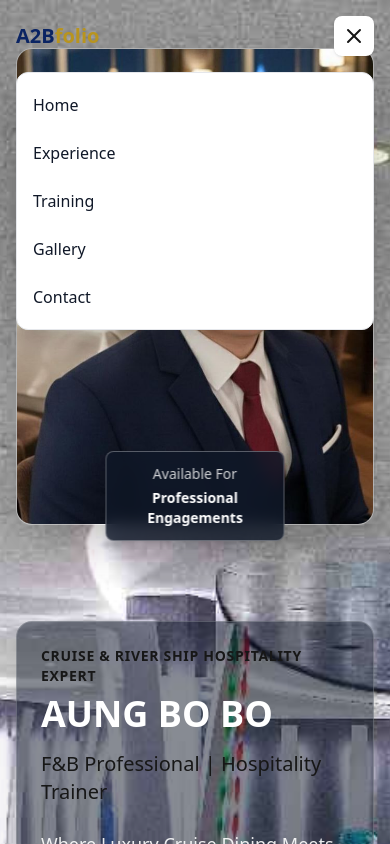
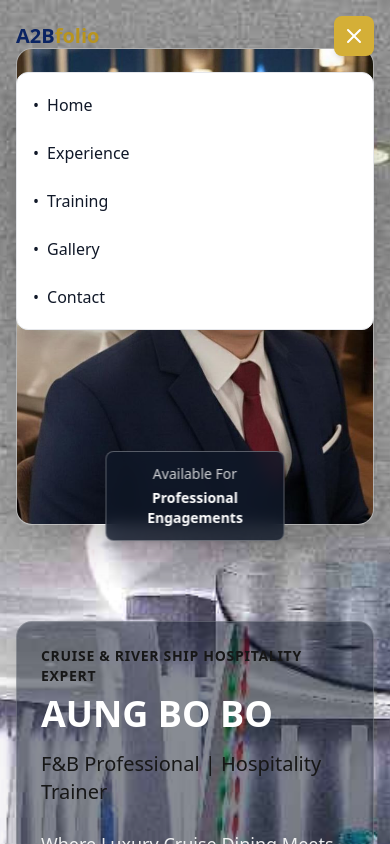
Before and after one commit to aungboboaungb162-commits/aungbobo-portoolio, a Next.js app: page / in a window 390 px wide. Both pictures are taken after a click on the button "Toggle menu". Shown: the top 844 px of the page. Built offline with nearby package versions, Linux system fonts and the light colour scheme.

Commit message:
feat: update navigation header for better UI/UX

```diff
--- a/components/Header.tsx
+++ b/components/Header.tsx
@@ -1,4 +1,4 @@
-// components/Header.tsx - SIMPLE WORKING VERSION
+// components/Header.tsx - UPDATED VERSION (fixed hamburger menu)
 'use client';
 
 import { useState, useEffect } from 'react';
@@ -68,23 +68,31 @@ const Header = () => {
             ))}
           </nav>
 
+          {/* 🎨 Hamburger Menu Button - Fixed and Improved */}
           <button
             onClick={() => setIsMenuOpen(!isMenuOpen)}
-            className="md:hidden p-2 rounded-lg bg-white shadow-sm hover:bg-gray-50 transition-colors"
+            className="md:hidden p-2 rounded-lg bg-gold-600 hover:bg-gold-700 transition-colors shadow-md"
+            aria-label="Toggle menu"
           >
-            {isMenuOpen ? <X className="w-6 h-6" /> : <Menu className="w-6 h-6" />}
+            {isMenuOpen ? (
+              <X className="w-6 h-6 text-white" />
+            ) : (
+              <Menu className="w-6 h-6 text-white" />
+            )}
           </button>
         </div>
 
+        {/* 📱 Mobile Menu Dropdown */}
         {isMenuOpen && (
-          <div className="md:hidden mt-4 bg-white rounded-xl shadow-xl border border-gray-200">
+          <div className="md:hidden mt-4 bg-white rounded-xl shadow-xl border border-gray-200 animate-fadeIn">
             <div className="py-2">
               {navItems.map((item) => (
                 <button
                   key={item.id}
                   onClick={() => scrollToSection(item.id)}
-                  className="w-full text-left px-4 py-3 text-base font-medium text-gray-900 hover:bg-gray-50"
+                  className="w-full text-left px-4 py-3 text-base font-medium text-gray-900 hover:bg-gold-50 hover:text-gold-700 transition-colors flex items-center"
                 >
+                  <span className="mr-2">•</span>
                   {item.label}
                 </button>
               ))}
```
Also changed, not shown: app/a2bfolio.jpeg (deleted), public/a2bfolio.jpeg (deleted).
